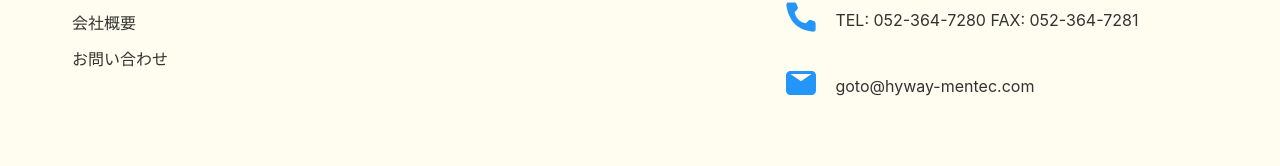
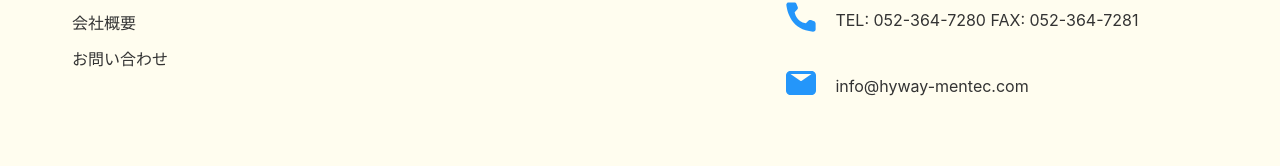
Before and after one commit to amy-otechmm/hyway-mentec-app, a Next.js app: page /contact in a window 1280 px wide. Shown: the part 2298-2464 px from the top of the page. Built offline with nearby package versions, Linux system fonts and the light colour scheme.

Commit message:
fix: 🐛 replace goto to info in email
this tuning is already done but in some case, doesn't work.

```diff
--- a/src/layout/footer.tsx
+++ b/src/layout/footer.tsx
@@ -70,7 +70,7 @@ const Footer = () => {
               <span className={styles.addressIcon}>
                 <IconEmail />
               </span>
-              <a href='mailto:info@hyway-mentec.com'>goto@hyway-mentec.com</a>
+              <a href='mailto:info@hyway-mentec.com'>info@hyway-mentec.com</a>
             </div>
           </div>
         </div>
--- a/src/layout/main-layout.module.scss
+++ b/src/layout/main-layout.module.scss
@@ -139,6 +139,8 @@
 
   @include mixin.md {
     flex-direction: column;
+    gap: 25px;
+    padding: 10rem;
   }
 }
 
```
